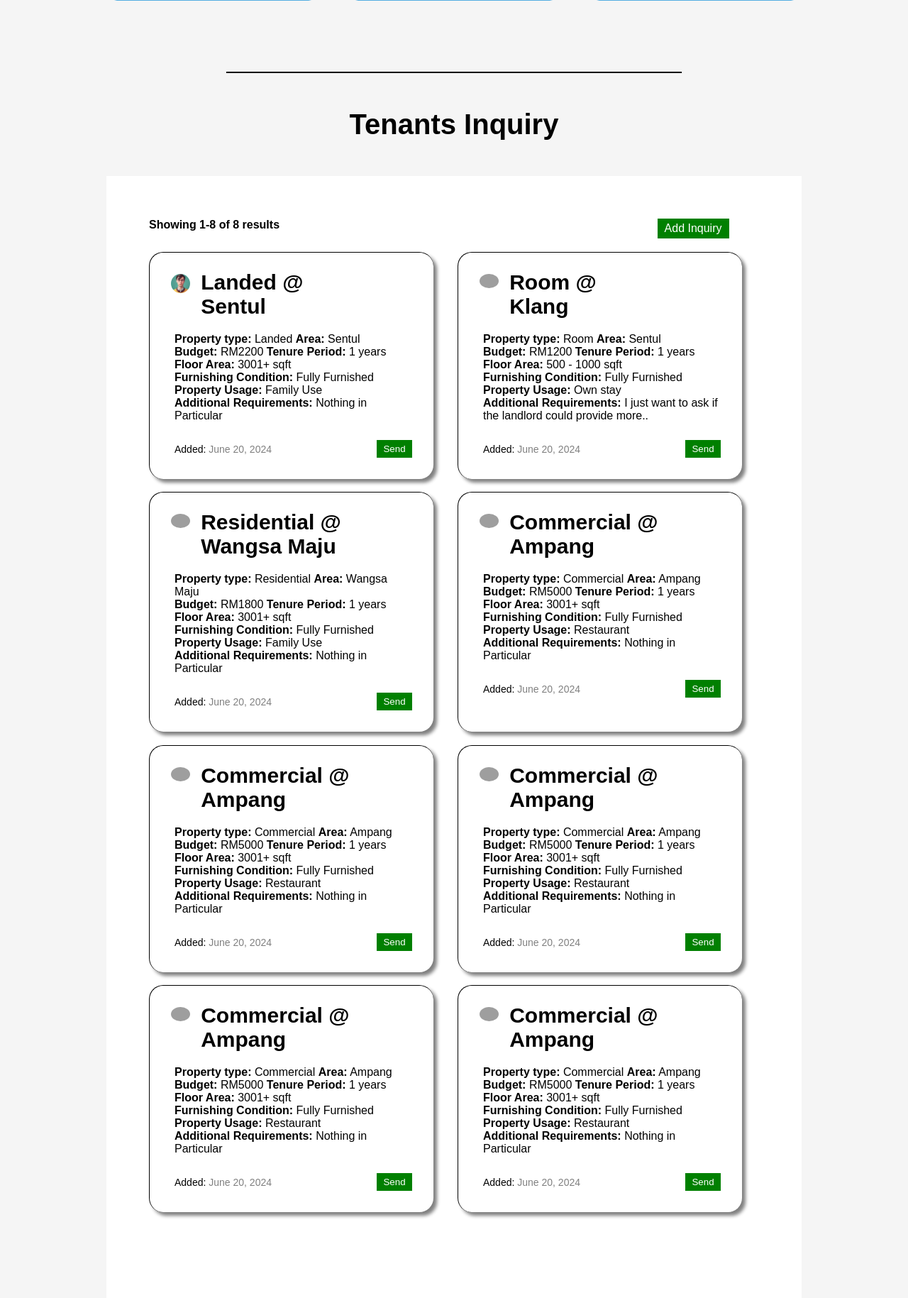
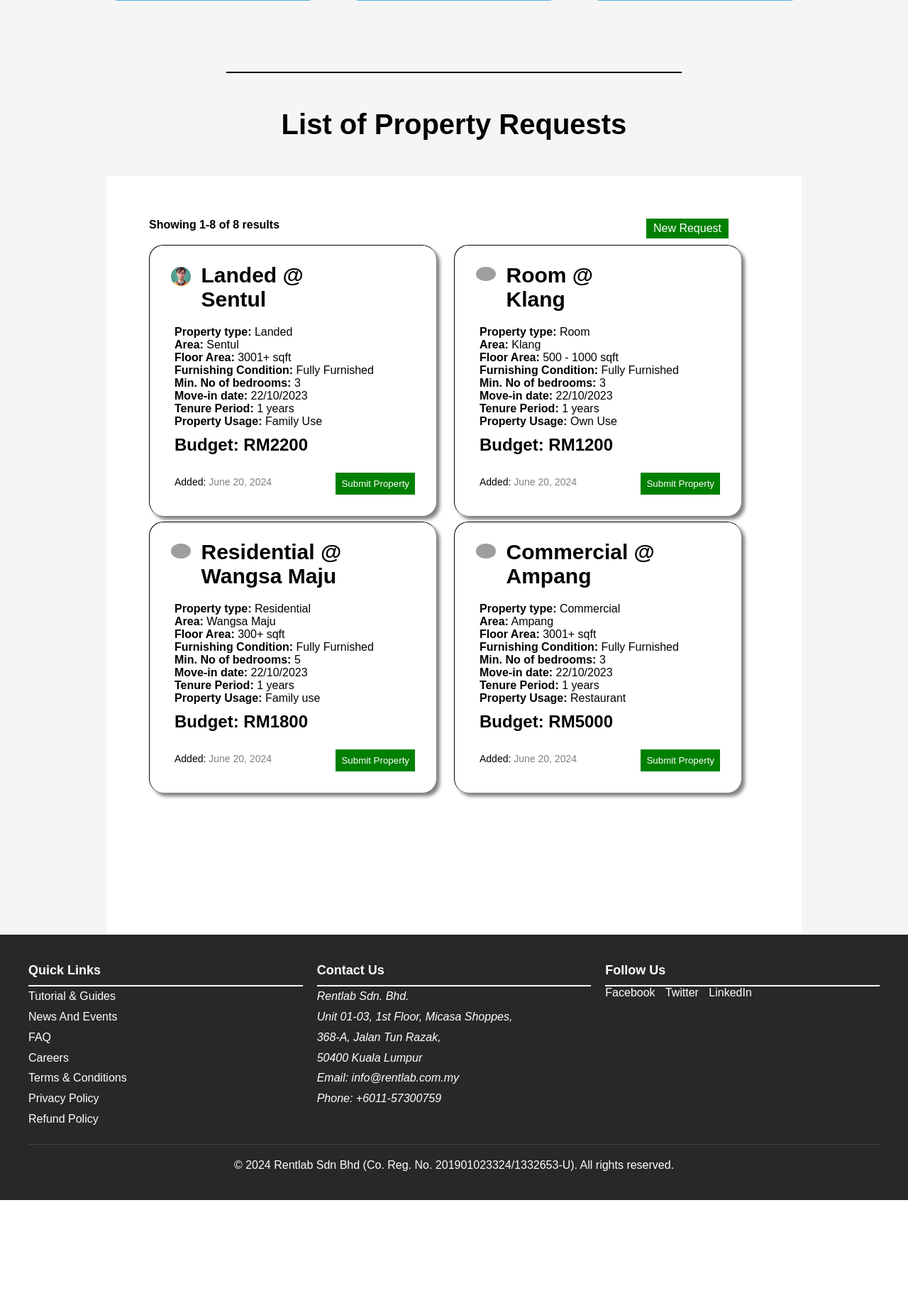
Before and after one commit to tobiammar/rentlab-enquiry, a PHP site: page / in a window 1280 px wide. Shown: the part 726-2555 px from the top of the page at 71% size. After the commit the page ends 2417 px from the top, so only its background shows below. Run offline with PHP 8.4, Linux system fonts and the light colour scheme; grey boxes are pictures that could not be loaded.

Commit message:
Minor Adjustment
-Changed text, button, etc in the landing page.
- Updated the enquiry form to one page only
- added new field in the information displayed in selectedproperties page

```diff
--- a/index.css
+++ b/index.css
@@ -120,7 +120,6 @@
             width: 100%;
             display: grid;
             grid-template-columns: 1fr 1fr;
-            gap: 10px;
         }
 
         .inquiry_list span a{
@@ -174,15 +173,22 @@
             font-weight: bold;
         }
 
+        .budget{
+            margin-top: 10px;
+            font-weight: bold;
+            font-size: 24px;
+        }
+
         .inquiry_post button{
             background-color: green;
             color: white;
             border: none;
             margin-top: 25px;
-            width: 50px;
-            height: 25px;
+            width: auto;
+            height: auto;
             cursor: pointer;
             float: right;
+            padding: 8px;
         }
 
         .date{
--- a/index.html
+++ b/index.html
@@ -55,26 +55,31 @@
             </div>
     </div>
     <hr>
-    <div class="inquiry-title">Tenants Inquiry</div>
+    <div class="inquiry-title">List of Property Requests</div>
     <div class="main">
         <div class="inquiry_list">
             <span style="font-weight: bold;">Showing 1-8 of 8 results</span>
-            <span><a href="inquiryform.html">Add Inquiry</a></span>
+            <span><a href="inquiryform.html">New Request</a></span>
             <div class="inquiry_post">
                 <div class="title_post">
                     <img src="assets/sample-pp1.jpg" alt="profile_picture">
                     <div class="title">Landed @<br>Sentul</div>
                 </div>
                 <div class="title_metadata">
-                    <span>Property type:</span> Landed <span>Area:</span> Sentul<br>
-                    <span>Budget:</span> RM2200 <span>Tenure Period:</span> 1 years<br>
+                    <span>Property type:</span> Landed<br>
+                    <span>Area:</span> Sentul<br>
                     <span>Floor Area:</span> 3001+ sqft<br>
                     <span>Furnishing Condition:</span> Fully Furnished<br>
+                    <span>Min. No of bedrooms:</span> 3 <br>
+                    <span>Move-in date:</span> 22/10/2023 <br>
+                    <span>Tenure Period:</span> 1 years <br>
                     <span>Property Usage:</span> Family Use <br>
-                    <span>Additional Requirements:</span> Nothing in Particular
+                    <div class="budget">
+                        Budget: RM2200
+                    </div>
                 </div>
                 <div class="date">Added: <span>June 20, 2024</span></div>
-                <a href="selectproperties.html"><button>Send</button></a>
+                <a href="selectproperties.html"><button>Submit Property</button></a>
             </div>
             <div class="inquiry_post">
                 <div class="title_post">
@@ -82,15 +87,20 @@
                     <div class="title">Room @<br>Klang</div>
                 </div>
                 <div class="title_metadata">
-                    <span>Property type:</span> Room <span>Area:</span> Sentul<br>
-                    <span>Budget:</span> RM1200 <span>Tenure Period:</span> 1 years<br>
+                    <span>Property type:</span> Room<br>
+                    <span>Area:</span> Klang<br>
                     <span>Floor Area:</span> 500 - 1000 sqft<br>
                     <span>Furnishing Condition:</span> Fully Furnished<br>
-                    <span>Property Usage:</span> Own stay <br>
-                    <span>Additional Requirements:</span> I just want to ask if the landlord could provide more..
+                    <span>Min. No of bedrooms:</span> 3 <br>
+                    <span>Move-in date:</span> 22/10/2023 <br>
+                    <span>Tenure Period:</span> 1 years <br>
+                    <span>Property Usage:</span> Own Use <br>
+                    <div class="budget">
+                        Budget: RM1200
+                    </div>
                 </div>
                 <div class="date">Added: <span>June 20, 2024</span></div>
-                <a href="selectproperties.html"><button>Send</button></a>
+                <a href="selectproperties.html"><button>Submit Property</button></a>
             </div>
             <div class="inquiry_post">
                 <div class="title_post">
@@ -98,15 +108,20 @@
                     <div class="title">Residential @<br>Wangsa Maju</div>
                 </div>
                 <div class="title_metadata">
-                    <span>Property type:</span> Residential <span>Area:</span> Wangsa Maju<br>
-                    <span>Budget:</span> RM1800 <span>Tenure Period:</span> 1 years<br>
-                    <span>Floor Area:</span> 3001+ sqft<br>
+                    <span>Property type:</span> Residential<br>
+                    <span>Area:</span> Wangsa Maju<br>
+                    <span>Floor Area:</span> 300+ sqft<br>
                     <span>Furnishing Condition:</span> Fully Furnished<br>
-                    <span>Property Usage:</span> Family Use <br>
-                    <span>Additional Requirements:</span> Nothing in Particular
+                    <span>Min. No of bedrooms:</span> 5 <br>
+                    <span>Move-in date:</span> 22/10/2023 <br>
+                    <span>Tenure Period:</span> 1 years <br>
+                    <span>Property Usage:</span> Family use <br>
+                    <div class="budget">
+                        Budget: RM1800
+                    </div>
                 </div>
                 <div class="date">Added: <span>June 20, 2024</span></div>
-                <a href="selectproperties.html"><button>Send</button></a>
+                <a href="selectproperties.html"><button>Submit Property</button></a>
             </div>
             <div class="inquiry_post">
                 <div class="title_post">
@@ -114,79 +129,20 @@
                     <div class="title">Commercial @<br>Ampang</div>
                 </div>
                 <div class="title_metadata">
-                    <span>Property type:</span> Commercial <span>Area:</span> Ampang<br>
-                    <span>Budget:</span> RM5000 <span>Tenure Period:</span> 1 years<br>
+                    <span>Property type:</span> Commercial<br>
+                    <span>Area:</span> Ampang<br>
                     <span>Floor Area:</span> 3001+ sqft<br>
                     <span>Furnishing Condition:</span> Fully Furnished<br>
+                    <span>Min. No of bedrooms:</span> 3 <br>
+                    <span>Move-in date:</span> 22/10/2023 <br>
+                    <span>Tenure Period:</span> 1 years <br>
                     <span>Property Usage:</span> Restaurant <br>
-                    <span>Additional Requirements:</span> Nothing in Particular
+                    <div class="budget">
+                        Budget: RM5000
+                    </div>
                 </div>
                 <div class="date">Added: <span>June 20, 2024</span></div>
-                <a href="selectproperties.html"><button>Send</button></a>
-            </div>
-            <div class="inquiry_post">
-                <div class="title_post">
-                    <img src="assets/sample-pp4.jpg" alt="profile_picture">
-                    <div class="title">Commercial @<br>Ampang</div>
-                </div>
-                <div class="title_metadata">
-                    <span>Property type:</span> Commercial <span>Area:</span> Ampang<br>
-                    <span>Budget:</span> RM5000 <span>Tenure Period:</span> 1 years<br>
-                    <span>Floor Area:</span> 3001+ sqft<br>
-                    <span>Furnishing Condition:</span> Fully Furnished<br>
-                    <span>Property Usage:</span> Restaurant <br>
-                    <span>Additional Requirements:</span> Nothing in Particular
-                </div>
-                <div class="date">Added: <span>June 20, 2024</span></div>
-                <a href="selectproperties.html"><button>Send</button></a>
-            </div>
-            <div class="inquiry_post">
-                <div class="title_post">
-                    <img src="assets/sample-pp4.jpg" alt="profile_picture">
-                    <div class="title">Commercial @<br>Ampang</div>
-                </div>
-                <div class="title_metadata">
-                    <span>Property type:</span> Commercial <span>Area:</span> Ampang<br>
-                    <span>Budget:</span> RM5000 <span>Tenure Period:</span> 1 years<br>
-                    <span>Floor Area:</span> 3001+ sqft<br>
-                    <span>Furnishing Condition:</span> Fully Furnished<br>
-                    <span>Property Usage:</span> Restaurant <br>
-                    <span>Additional Requirements:</span> Nothing in Particular
-                </div>
-                <div class="date">Added: <span>June 20, 2024</span></div>
-                <a href="selectproperties.html"><button>Send</button></a>
-            </div>
-            <div class="inquiry_post">
-                <div class="title_post">
-                    <img src="assets/sample-pp4.jpg" alt="profile_picture">
-                    <div class="title">Commercial @<br>Ampang</div>
-                </div>
-                <div class="title_metadata">
-                    <span>Property type:</span> Commercial <span>Area:</span> Ampang<br>
-                    <span>Budget:</span> RM5000 <span>Tenure Period:</span> 1 years<br>
-                    <span>Floor Area:</span> 3001+ sqft<br>
-                    <span>Furnishing Condition:</span> Fully Furnished<br>
-                    <span>Property Usage:</span> Restaurant <br>
-                    <span>Additional Requirements:</span> Nothing in Particular
-                </div>
-                <div class="date">Added: <span>June 20, 2024</span></div>
-                <a href="selectproperties.html"><button>Send</button></a>
-            </div>
-            <div class="inquiry_post">
-                <div class="title_post">
-                    <img src="assets/sample-pp4.jpg" alt="profile_picture">
-                    <div class="title">Commercial @<br>Ampang</div>
-                </div>
-                <div class="title_metadata">
-                    <span>Property type:</span> Commercial <span>Area:</span> Ampang<br>
-                    <span>Budget:</span> RM5000 <span>Tenure Period:</span> 1 years<br>
-                    <span>Floor Area:</span> 3001+ sqft<br>
-                    <span>Furnishing Condition:</span> Fully Furnished<br>
-                    <span>Property Usage:</span> Restaurant <br>
-                    <span>Additional Requirements:</span> Nothing in Particular
-                </div>
-                <div class="date">Added: <span>June 20, 2024</span></div>
-                <a href="selectproperties.html"><button>Send</button></a>
+                <a href="selectproperties.html"><button>Submit Property</button></a>
             </div>
         </div>
     </div>
```
Also changed, not shown: inquiryform.css (+2 -34 lines), inquiryform.html (+22 -43 lines), selectproperties.html (+5 -5 lines).
